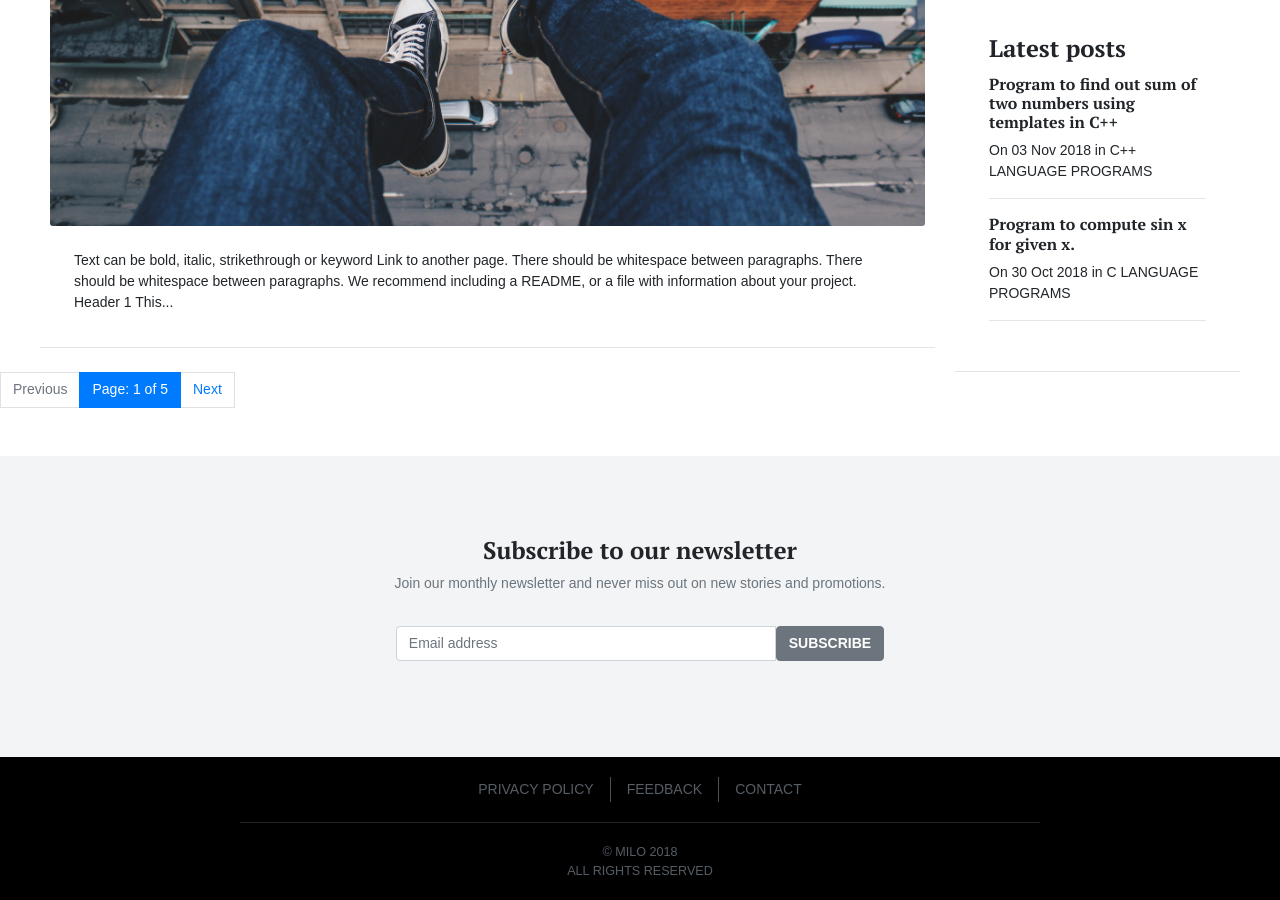
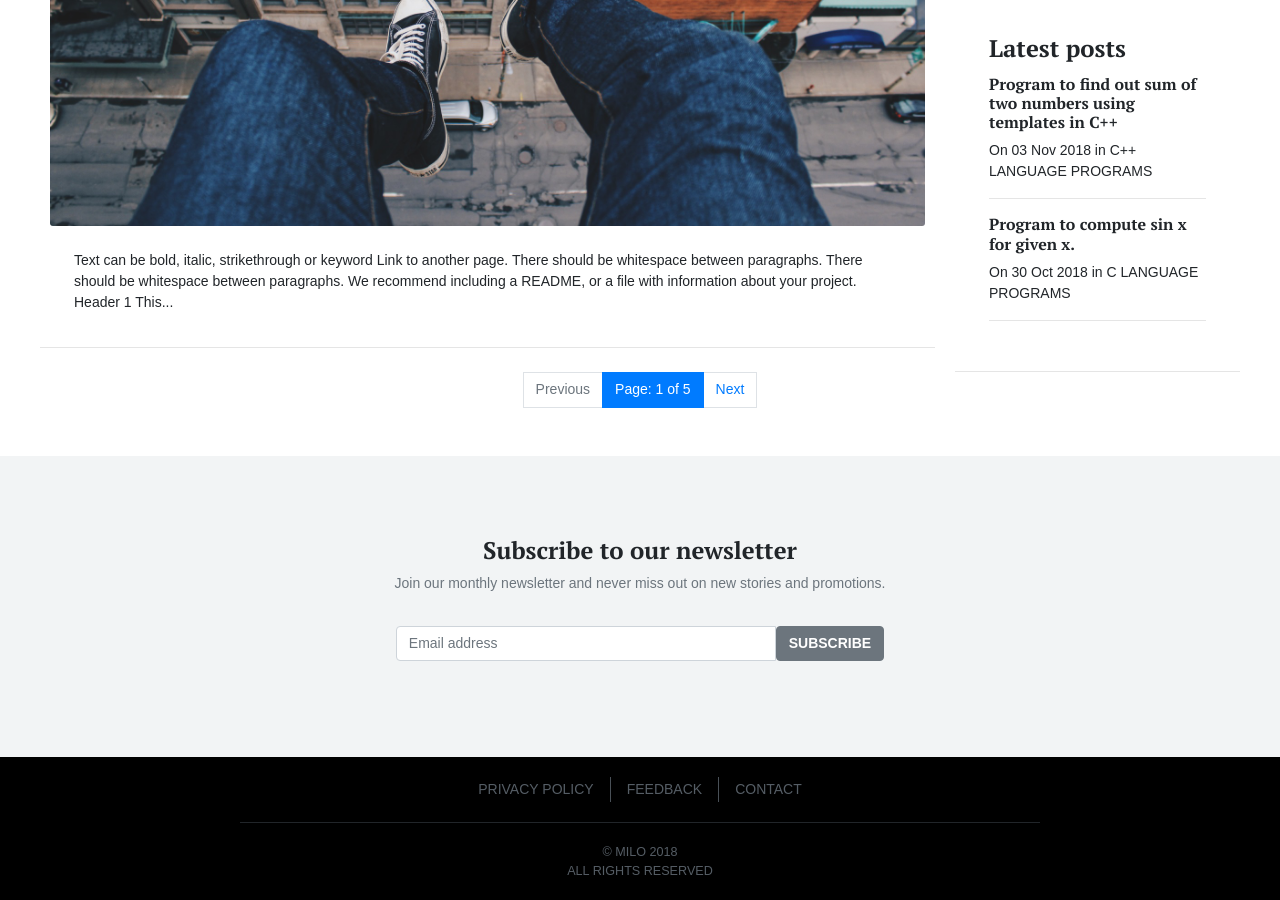
Before and after one commit to sharadcodes/jekyll-theme-milo, a Jekyll site: the page built from index.html, in a window 1280 px wide and 900 px high, scrolled down 4112 px. Built offline with Jekyll 4.4.1, drawn with Linux system fonts in a browser that asks for light colours; some web fonts are replaced; the list of posts is cut into pages by our own code.

Commit message:
Update pagination.html

```diff
--- a/_includes/pagination.html
+++ b/_includes/pagination.html
@@ -24,7 +24,7 @@
 </style>
 -->
 <nav aria-label="...">
-  <ul class="pagination">
+  <ul class="pagination justify-content-center">
 
 {% if paginator.previous_page %}
 
```
